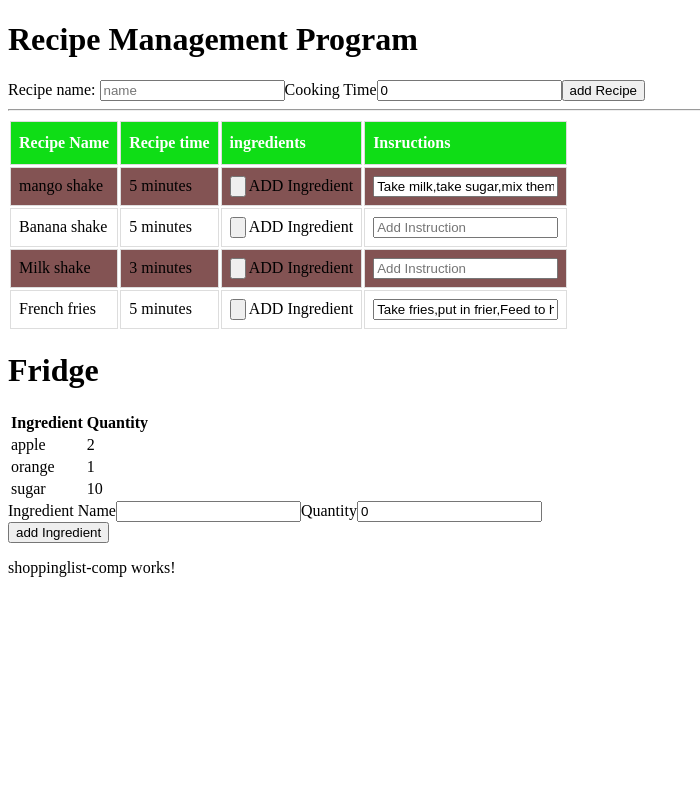
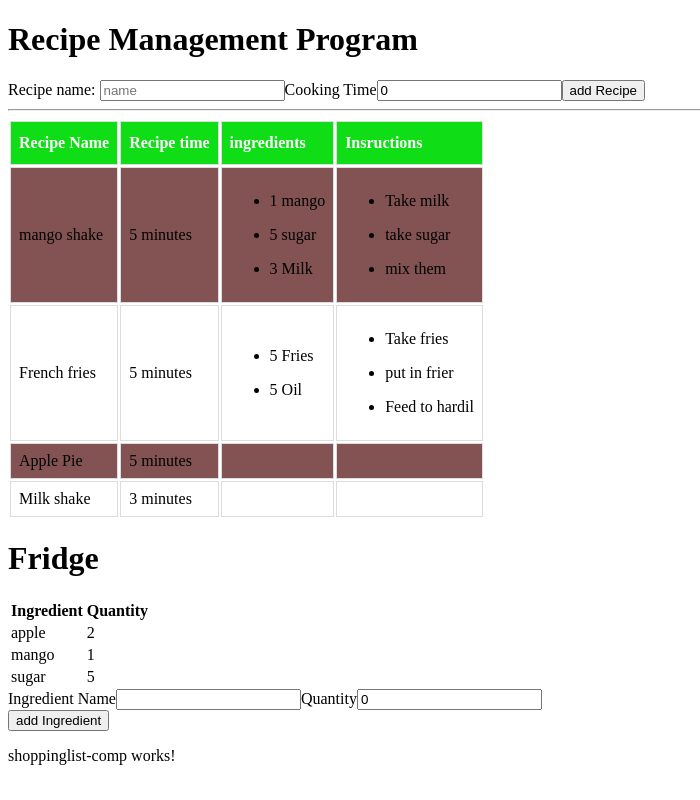
Before and after one commit to dilmanpreet/AngularProject, an Angular app: page / in a window 1280 px wide. Shown: the whole page, without its empty margins (0-700 px from the left). Built offline with nearby package versions, Linux system fonts and the light colour scheme.

Commit message:
shopping component implementation

```diff
--- a/src/app/recipe-comp/recipe-comp.component.html
+++ b/src/app/recipe-comp/recipe-comp.component.html
@@ -2,13 +2,13 @@
 <div>
 
   <label>Recipe name:
-    <input [(ngModel)]="service.recipeArray.name" placeholder="name" type="text" [(ngModel)]="formBinding.name">
+    <input  placeholder="name" type="text" [(ngModel)]="formBinding.name">
   </label>
-  <label>Cooking Time</label><input [(ngModel)]="service.recipeArray.time"  placeholder=0 min="0" type="number" [(ngModel)]="formBinding.time">
+  <label>Cooking Time</label><input placeholder=0 min="0" type="number" [(ngModel)]="formBinding.time">
 
   <input type=button type="button" value="" (click)="addRecipe()" value="add Recipe" >
-  <div *ngIf="selectedItem != null">
-      Selected {{selectedItem.name}}
+  <div *ngIf="service.selectedRecipe != null">
+      Selected {{service.selectedRecipe.name}}
 
       <label >New Recipe name:
           <input placeholder="name" type="text" [(ngModel)]="formBinding2.name">
@@ -34,26 +34,35 @@
   </tr>
 
 
-  <tr *ngFor="let r of service.recipeArray" (click)="selectRecipe(r)" class="{{r == selectedItem?'selected':'' }}">
+  <tr *ngFor="let r of service.recipeArray" (click)="selectRecipe(r)" class="{{r == service.selectedRecipe?'selected':'' }}">
      <td>{{r.name}}</td>
     <td>{{r.time + ' minutes'}}</td>
 
     <td>
-      <ol *ngFor="let x of r.ingredientList" >
-        <li> {{ x.ingredientsList.name }}
+      <ul *ngFor="let x of r.ingredientsList" >
+        <li> {{ x.quantity+" "+x.name  }}
 
-          <p>g</p>
-      </li></ol>
-      <input type=button type="button"   (click)="r.addIngredient()" > ADD Ingredient </td>
+      </li></ul>
+      <input type="text"  *ngIf="service.selectedRecipe != null && service.selectedRecipe===r"  [(ngModel)]="bindedIngredient.name" placeholder="Add ingredient" >
+      <input type="number"  *ngIf="service.selectedRecipe != null && service.selectedRecipe===r" [(ngModel)]="bindedIngredient.quantity" placeholder=0 min="0">
+      <input type="button" *ngIf="service.selectedRecipe != null&& service.selectedRecipe===r" (click)="r.addIngredient(bindedIngredient)" value="add ingredient" >
+      </td>
     <td>
-      <input type="text"  [(ngModel)]="r.instructionsList" (click)="addInstruction()" placeholder="Add Instruction" >
+
+        <ul *ngFor="let x of r.instructionsList">
+            <li> {{ x }}
+
+          </li></ul>
+      <input type="text"  *ngIf="service.selectedRecipe != null && service.selectedRecipe===r"  [(ngModel)]="str" placeholder="Add Instruction" >
+      <input type="button" *ngIf="service.selectedRecipe != null&& service.selectedRecipe===r" (click)="r.addInstruction(str)" value="add" >
+
     </td>
   </tr>
-  <tr *ngIf="formBinding.time != 0">
-    <td>  {{ recipeArray.name }}</td>
-    <td>{{ recipeArray.time }}  minutes</td>
+  <!-- <tr *ngIf="formBinding.name != null && formBinding.time != 0 ">
+    <td>  {{ formBinding.name }}</td>
+    <td>{{ formBinding.time }}  minutes</td>
 
-  </tr>
+  </tr> -->
 </table>
 
 
@@ -71,7 +80,7 @@
    <!-- selection -->
   <!-- <h1> recipes below</h1>
   <table>
-    <tr *ngFor="let recipe " (click)="select(recipe)" class="{{recipe == selectedItem?'selected':'' }}" >
+    <tr *ngFor="let recipe " (click)="select(recipe)" class="{{recipe == service.selectedRecipe?'selected':'' }}" >
       <td>{{recipe.name}}</td>
       <td>{{recipe.time}}</td>
     </tr>
--- a/src/app/recipe-comp/recipe-comp.component.ts
+++ b/src/app/recipe-comp/recipe-comp.component.ts
@@ -17,8 +17,10 @@ export class RecipeCompComponent implements OnInit {
 
 formBinding: recipe = new recipe("",0);
 formBinding2: recipe = new recipe("",0);
-selectedItem : recipe = null;
+bindedIngredient :ingredient = new ingredient("",0);
+
 selectedIgredient : ingredient= new ingredient("",0);
+str:string ="";
 
 
 ngOnInit() {
@@ -30,28 +32,27 @@ addRecipe() {
 }
 // selecting an item
 selectRecipe(sel: recipe){
-  this.selectedItem = sel;
-  this.formBinding2= sel;
+  this.service.selectedRecipe = sel;
+   // this.service.generateShoppigList();
+  this.service.ourFridge.checkRecipe(sel);
+  //this.formBinding2= sel;    use this to edit in realtime
 }
   // editing a recipe
 editRecipe(){
-this.selectedItem.name=this.formBinding2.name;
-this.selectedItem.time=this.formBinding2.time;
+this.service.selectedRecipe.name=this.formBinding2.name;
+this.service.selectedRecipe.time=this.formBinding2.time;
 
 }
 // deleting a recipe
 deleteRecipe(){
-  let index=this.service.recipeArray.indexOf(this.selectedItem);
+  let index=this.service.recipeArray.indexOf(this.service.selectedRecipe);
   this.service.recipeArray.splice(index,1);
 
 }
 hideMenu(){
-this.selectedItem = null;
+this.service.selectedRecipe = null;
 }
 
-//  addIngredient(){
 
-//   this.ingredient.push(new ingredient(this.formBinding.name,this.formBinding.quantity));
-// }
 
 }
--- a/src/app/recipe-comp/recipe.class.ts
+++ b/src/app/recipe-comp/recipe.class.ts
@@ -6,23 +6,28 @@ export class recipe{
     recipeTime:number;
     recipeName: string;
       /**
-     * @function addItem Adds the Item to the IngredientList
-     * @param Ingredient It is the Ingredient being added to the Recipe
-     */
-    addIngredient(nowingredient:ingredient){
-        if(this.ingredientsList.length==0){
-            this.ingredientsList.push(nowingredient);
-        }
-        else{
-            for(let count of this.ingredientsList){
-                if(count.name==nowingredient.name){
-                    count.quantity+=nowingredient.quantity;
-                    return;
+         /**
+    * @function addIngredient Adds the Ingrdient to the recipe
+    * @param notYetrecipeIngredient ingredient being added to the recipe
+    */
+   addIngredient(notYetrecipeIngredient:ingredient){
+
+    if(this.ingredientsList.length==0){ // adding if the recipe is empty
+        this.ingredientsList.push(notYetrecipeIngredient);
+    }
+    else{
+        for (let tempIng of this.ingredientsList) {
+                if(tempIng.name==notYetrecipeIngredient.name){  //checking if there is element of same name
+                tempIng.add(notYetrecipeIngredient.quantity);//add to the quantity of the object in the recipe
+                return;
                 }
-                this.ingredientsList.push(nowingredient);
-            }
-        }
-     }
+
+         }//end for loop
+            this.ingredientsList.push(notYetrecipeIngredient);
+    }//end if-else loop
+ } //end add to recipe function
+
+
 
       /**
      * @function addInstruction Add Instruction for the Recipe
--- a/src/app/rms/rms.service.ts
+++ b/src/app/rms/rms.service.ts
@@ -10,16 +10,19 @@ import { fridge } from '../fridge-comp/fridge.class';
 })
 export class RmsService {
 
-  public ing1 : ingredient = new ingredient("apple", 2);
-	public ing2 : ingredient = new ingredient("orange",1);
-	public ing3 : ingredient = new ingredient("Milk",3);
-  public ing4 : ingredient = new ingredient("sugar",5);
+  public apple : ingredient = new ingredient("apple", 2);
+	public mango : ingredient = new ingredient("mango",1);
+	public milk : ingredient = new ingredient("Milk",3);
+  public fries : ingredient = new ingredient("Fries",5);
+  public Oil : ingredient = new ingredient("Oil",5);
+  public sugar : ingredient = new ingredient("sugar",5);
 
 
-  public rec1 : recipe = new recipe("mango shake", 5);
-  public rec2 : recipe = new recipe("Banana shake", 5);
-  public rec3 : recipe = new recipe("Milk shake", 3);
-  public rec4 : recipe = new recipe("French fries",5);
+
+  public mangoShake : recipe = new recipe("mango shake", 5);
+  public FrenchFries : recipe = new recipe("French fries", 5);
+  public milkShake : recipe = new recipe("Milk shake", 3);
+  public pie : recipe = new recipe("Apple Pie",5);
 
 
 
@@ -27,35 +30,45 @@ export class RmsService {
 	public ourFridge : fridge = new fridge();
 
   public recipeArray = new Array<recipe>();
-  public selectedRecipe = new recipe("",0);
+  public selectedRecipe =null;
 
   public ingredientBuyList : Array<ingredient> = new Array<ingredient>();
 
   constructor() {
-    this.recipeArray.push(this.rec1);
-    this.recipeArray.push(this.rec2);
-    this.recipeArray.push(this.rec3);
-    this.recipeArray.push(this.rec4);
 
-    this.recipeArray[0].addIngredient(this.ing2);
-    this.recipeArray[0].addIngredient(this.ing3);
-    this.recipeArray[0].addIngredient(this.ing4);
+
+    this.recipeArray.push(this.mangoShake);
+
+    this.recipeArray[0].addIngredient(this.mango);
+    this.recipeArray[0].addIngredient(this.sugar);
+    this.recipeArray[0].addIngredient(this.milk);
 
     this.recipeArray[0].addInstruction("Take milk");
     this.recipeArray[0].addInstruction("take sugar");
     this.recipeArray[0].addInstruction("mix them");
 
-    this.recipeArray[3].addInstruction("Take fries");
-    this.recipeArray[3].addInstruction("put in frier");
-    this.recipeArray[3].addInstruction("Feed to hardil");
+    this.recipeArray.push(this.FrenchFries);
 
-    this.ourFridge.addToFridge(this.ing1);
-		this.ourFridge.addToFridge(this.ing2);
-    this.ourFridge.addToFridge(this.ing4);
+    this.recipeArray[1].addIngredient(this.fries);
+    this.recipeArray[1].addIngredient(this.Oil);
+
+
+    this.recipeArray[1].addInstruction("Take fries");
+    this.recipeArray[1].addInstruction("put in frier");
+    this.recipeArray[1].addInstruction("Feed to hardil");
+
+
+    this.recipeArray.push(this.pie);
+    this.recipeArray.push(this.milkShake);
+
+    this.ourFridge.addToFridge(this.apple);
+		this.ourFridge.addToFridge(this.mango);
+    this.ourFridge.addToFridge(this.sugar);
   }
 
   generateShoppigList(){
     this.ingredientBuyList = this.ourFridge.checkRecipe(this.selectedRecipe)[0];
+
     console.log("list is:" + this.ingredientBuyList.length);
   }
 
--- a/src/app/shoppinglist-comp/shoppinglist-comp.component.html
+++ b/src/app/shoppinglist-comp/shoppinglist-comp.component.html
@@ -1,3 +1,20 @@
 <p>
   shoppinglist-comp works!
 </p>
+
+<div *ngIf="service.selectedRecipe != null" >
+
+<h3>{{service.selectedRecipe.name}}</h3>
+<!-- <script></script>
+  <ul *ngFor="let x of service.ourfridge.buyList">
+      <li> Buy {{ x.name }}
+
+    </li></ul>
+
+
+  <ul *ngFor="let x of service.ourfridge.haveList">
+      <li> have {{ x.name }}
+
+    </li></ul>
+
+  </div> -->
--- a/src/app/shoppinglist-comp/shoppinglist-comp.component.ts
+++ b/src/app/shoppinglist-comp/shoppinglist-comp.component.ts
@@ -1,6 +1,10 @@
 import { Component, OnInit } from '@angular/core';
 import {ingredient} from "../ingredient.class";
+import {recipe} from "../recipe-comp/recipe.class";
+import { fridge } from '../fridge-comp/fridge.class';
 import { RmsService } from '../rms/rms.service';
+
+
 
 @Component({
   selector: 'app-shoppinglist-comp',
```
